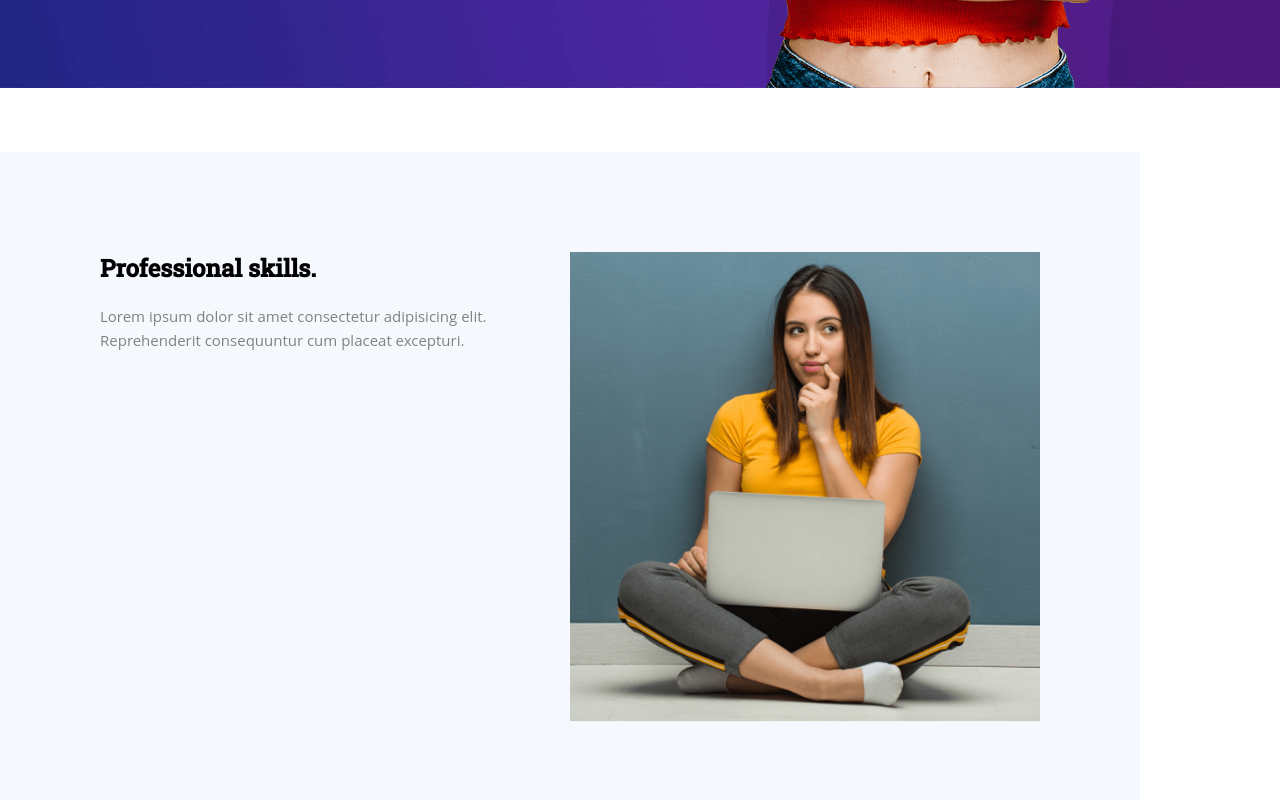
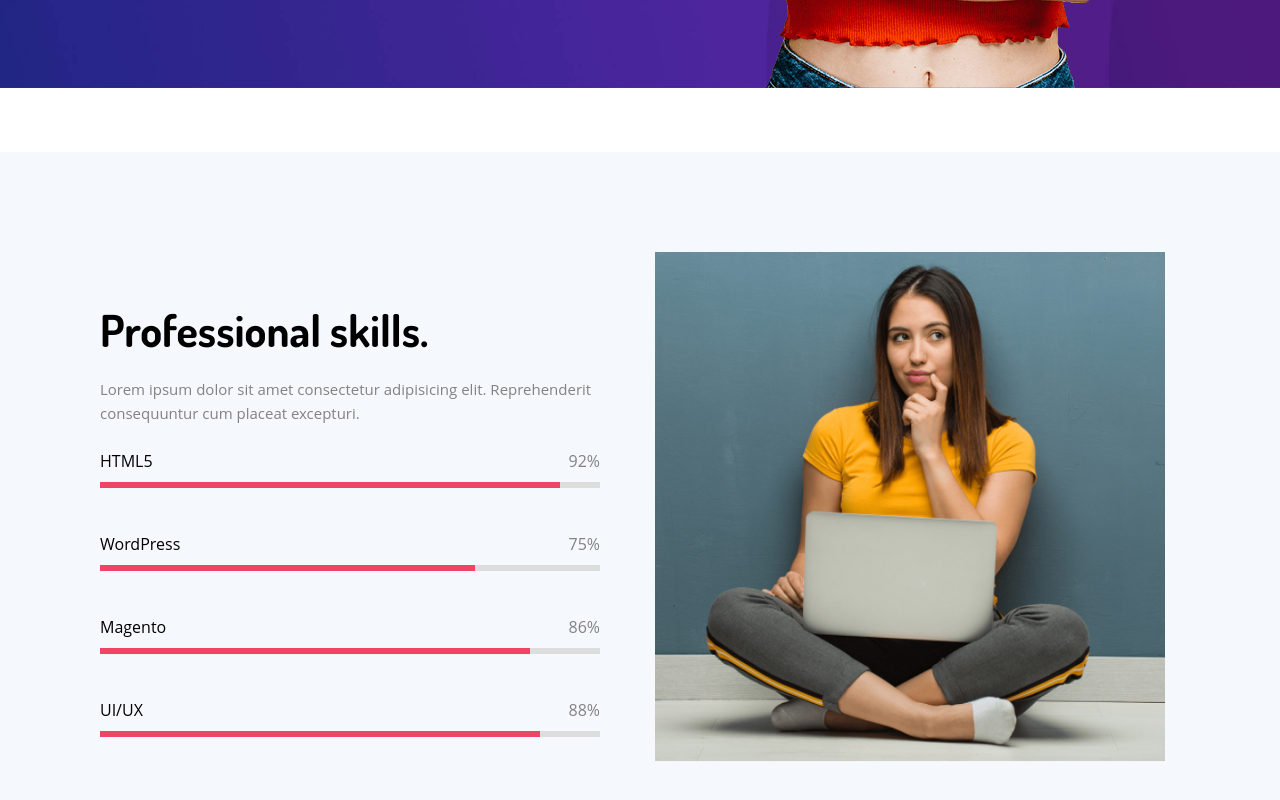
Before and after one commit to front-end-by-rimantas/24-grupe-portfolio-arika, a website with bundled scripts: page index.html in a window 1280 px wide. Shown: the part 775-1575 px from the top of the page. Built offline with nearby package versions, Linux system fonts and the light colour scheme.

Commit message:
prog bars + anim

```diff
--- a/css/Home.css
+++ b/css/Home.css
@@ -5,6 +5,7 @@
  @import './components/layout.css';
  @import './components/button.css';
  @import './components/variables.css';
+ @import './components/progress-bar.css';
 
  /* header */
  /* hero */
@@ -91,21 +92,21 @@
     display: inline-block;
     margin: 0 auto;
     margin-top: 5%;
-    max-width: 1140px;
-    width: 90%;
     padding: 100px;
     width: 100%;
-    font-family: 'Roboto Slab', serif;
  }
 .left-column-skills {
     display: inline-block;
     float: left;
     width: 50%;
+    padding-right: 40px;
 }
 .right-column-skills {
     display: inline-block;
     float: right;
     width: 50%;
+    padding-left: 15px;
+    padding-right: 15px;
 }
 .right-column-skills > img {
     max-width: 100%;
@@ -114,7 +115,11 @@
     box-sizing: border-box;
 }
 .left-column-skills > h2 {
+    font-weight: 700;
+    font-size: 44px;
+    margin-top: 50px;
     padding-bottom: 20px;
+    font-family: "Dosis", sans-serif;
 }
 .gray-bg {
     background-color: #f5f8fd;
@@ -125,6 +130,7 @@
     color: #828282;
     font-weight: 400;
     line-height: 1.6;
+    padding-bottom: 25px;
 
 }
  /* testimonials */
--- /dev/null
+++ b/css/components/progress-bar.css
@@ -0,0 +1,56 @@
+.progress-bar {
+    display: inline-block;
+    width: 100%;
+}
+.progress-bar + .progress-bar {
+    margin-top: 30px;
+}
+.progress-bar > .texts {
+    display: inline-block;
+    width: 100%;
+    margin-bottom: 10px;
+}
+.progress-bar > .texts > .label {
+    font-family: "Open Sans", sans-serif;
+    display: inline-block;
+    float: left;
+    font-size: 16px;
+}
+.progress-bar > .texts > .value {
+    color: #828282;
+    font-family: "Open Sans", sans-serif;
+    font-weight: 400;
+    display: inline-block;
+    float: right;
+    font-size: 16px;
+}
+.progress-bar > .bar {
+    display: inline-block;
+    width: 100%;
+    height: 6px;
+    background-color: #ddd;
+}
+.progress-bar > .bar > .progress {
+    display: inline-block;
+    width: 80%;
+    height: 100%;
+    background-color: transparent;
+}
+.progress-bar > .bar > .progress > .loading {
+    display: inline-block;
+    width: 100%;
+    height: 100%;
+    background-color: var(--main-color);
+    animation-name: loading;
+    animation-duration: 1s;
+    animation-fill-mode: forwards;
+}
+
+@keyframes loading {
+    0% {
+        width: 0;
+    }
+    100% {
+        width: 100%;
+    }
+}
--- a/index.html
+++ b/index.html
@@ -10,6 +10,8 @@
     <link rel="preconnect" href="https://fonts.gstatic.com">
     <link href="https://fonts.googleapis.com/css2?family=Roboto+Slab:wght@500&display=swap" rel="stylesheet">
     <link rel="stylesheet" href="./css/Home.css">
+    <link rel="preconnect" href="https://fonts.gstatic.com">
+    <link href="https://fonts.googleapis.com/css2?family=Dosis:wght@700&display=swap" rel="stylesheet">
 </head>
 
 <body>
--- a/js/Home.js
+++ b/js/Home.js
@@ -1,4 +1,6 @@
 //   ----------------- IMPORTS -----------------
+import { progressBarData } from './data/progressBarData.js';
+import { ProgressBar } from './ProgressBar.js';
 //   header
 //   hero
 const TypeWriter = function(txtElement, words, wait = 500) {
@@ -70,6 +72,7 @@ function init() {
 //   services
 //   works
 //   professional skills
+new ProgressBar('.left-column-skills', progressBarData);
 //   testimonials
 //   blogs
 //   contact me
--- /dev/null
+++ b/js/ProgressBar.js
@@ -0,0 +1,101 @@
+class ProgressBar {
+    constructor(selector, data) {
+        this.selector = selector;
+        this.data = data;
+
+        this.DOM = null;
+
+        this.init();
+    }
+
+    init() {
+        if (!this.isValidSelector() ||
+            !this.isValidData()) {
+            return false;
+        }
+
+        this.render();
+    }
+
+    isValidSelector() {
+        if (typeof this.selector !== 'string' ||
+            this.selector === '') {
+            console.error('ERROR: netinkamo formato this.selector');
+            return false;
+        }
+
+        const DOM = document.querySelector(this.selector);
+        if (!DOM) {
+            console.error('ERROR:nurodyto elemento pagal duota this.selector nera.');
+            return false;
+        }
+        this.DOM = DOM;
+
+        return true;
+    }
+
+    isValidData() {
+        if (!Array.isArray(this.data) ||
+            this.data.length === 0) {
+            console.error('ERROR: netinkamo formato this.data');
+            return false;
+        }
+
+        return true;
+    }
+
+    isValidProgressBar(progressBar) {
+        if (typeof progressBar !== 'object' ||
+            Array.isArray(progressBar) ||
+            progressBar === null ||
+            !progressBar.label ||
+            typeof progressBar.label !== 'string' ||
+            progressBar.label.trim() === '' ||
+            typeof progressBar.value !== 'number' ||
+            !isFinite(progressBar.value) ||
+            progressBar.value > 100 ||
+            progressBar.value < 0) {
+            console.warn('WARNING: netinkamo formato objektas', progressBar);
+            return false;
+        }
+        return true;
+    }
+
+    generateProgressBar(progressBar) {
+        return `<div class="progress-bar">
+                    <div class="texts">
+                        <div class="label">${progressBar.label}</div>
+                        <div class="value">${this.formatNumber(progressBar.value)}%</div>
+                    </div>
+                    <div class="bar">
+                        <div class="progress" style="width: ${progressBar.value}%;">
+                            <div class="loading"></div>
+                        </div>
+                    </div>
+                </div>`;
+    }
+
+    formatNumber(number) {
+        return Math.round(number);
+    }
+
+    render() {
+        let HTML = '';
+
+        for (const progress of this.data) {
+            if (!this.isValidProgressBar(progress)) {
+                continue;
+            }
+            HTML += this.generateProgressBar(progress);
+        }
+
+        if (HTML === '') {
+            console.warn('WARNING: this.data neturi nei vieno validaus objekto');
+            return false;
+        }
+
+        this.DOM.innerHTML += HTML;
+    }
+}
+
+export { ProgressBar }
--- /dev/null
+++ b/js/data/progressBarData.js
@@ -0,0 +1,20 @@
+const progressBarData = [
+    {
+        label: 'HTML5',
+        value: 92
+    },
+    {
+        label: 'WordPress',
+        value: 75
+    },
+    {
+        label: 'Magento',
+        value: 86
+    },
+    {
+        label: 'UI/UX',
+        value: 88
+    },
+];
+
+export { progressBarData }
```
